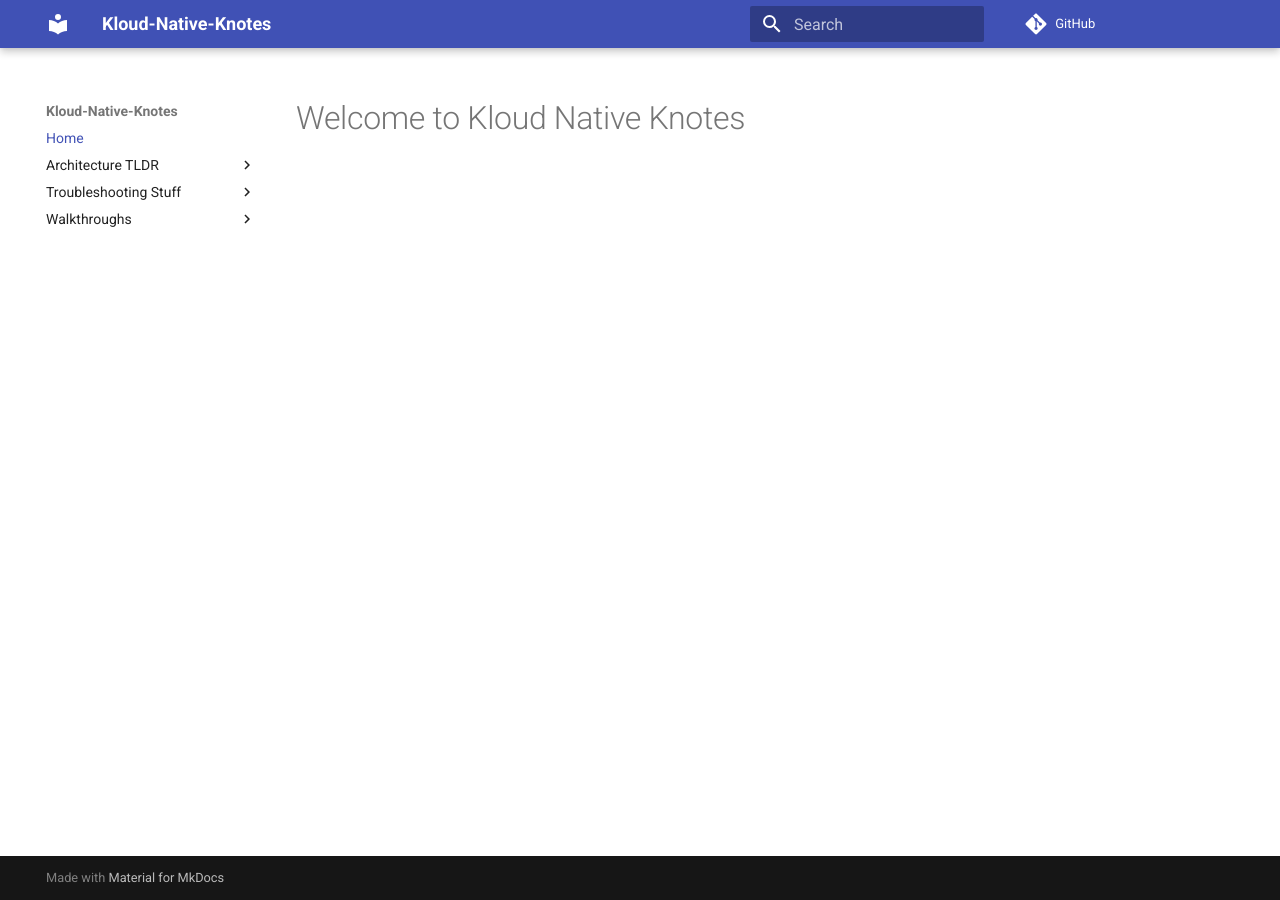
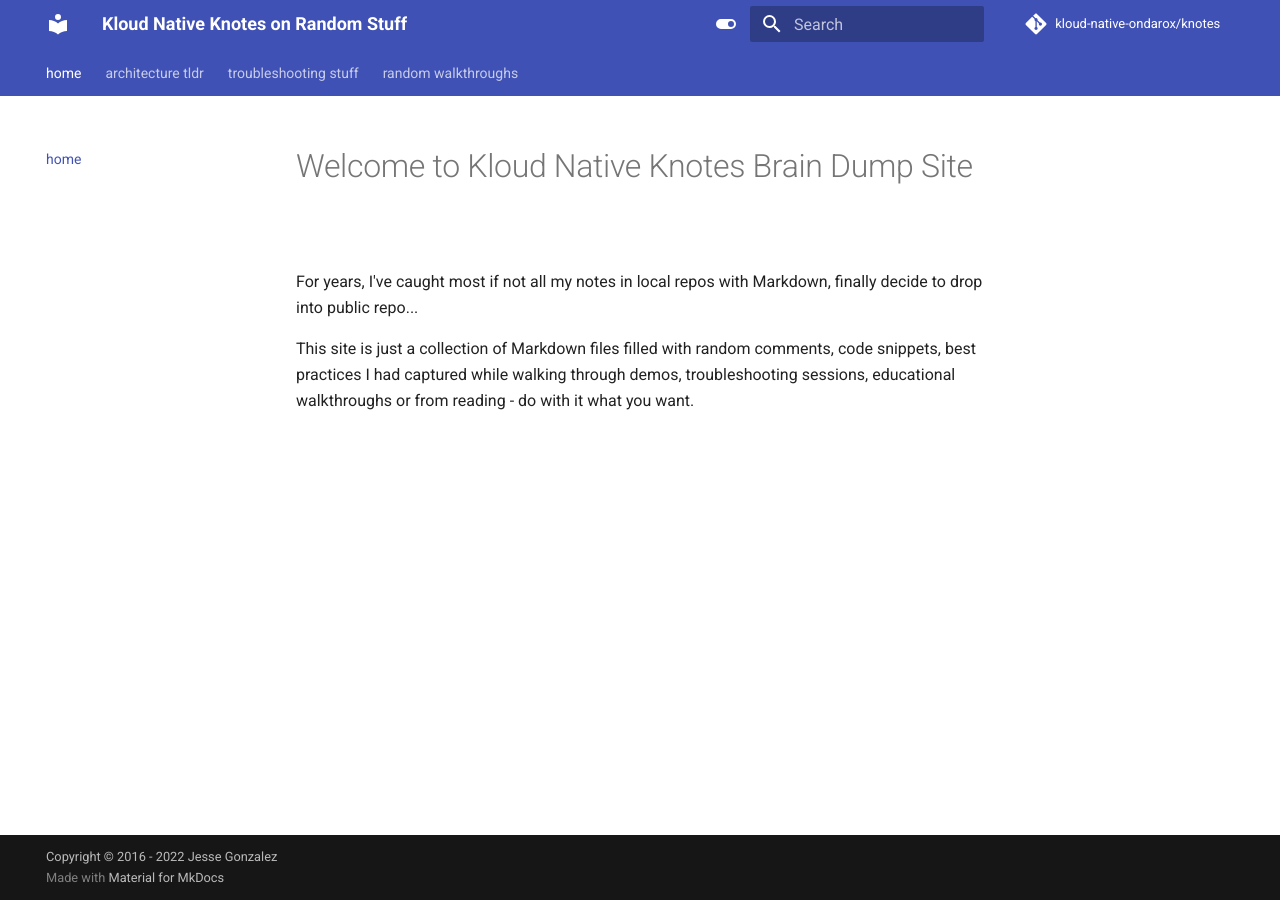
Before and after one commit to kloud-native-ondarox/knotes, an MkDocs documentation site: the page built from docs/index.md, in a window 1280 px wide. Built offline with MkDocs 1.6.1 and Material for MkDocs 9.7.7, drawn with Linux system fonts in a browser that asks for light colours; comment, search, counter and statistics services are not loaded.

```diff
--- a/docs/index.md
+++ b/docs/index.md
@@ -1 +1,8 @@
-# Welcome to Kloud Native Knotes
+# Welcome to Kloud Native Knotes Brain Dump Site
+
+For years, I've caught most if not all my notes in local repos with Markdown,
+finally decide to drop into public repo...
+
+This site is just a collection of Markdown files filled with random comments,
+code snippets, best practices I had captured while walking through demos, troubleshooting sessions,
+educational walkthroughs or from reading - do with it what you want.
--- a/mkdocs.yml
+++ b/mkdocs.yml
@@ -1,8 +1,10 @@
-site_name: Kloud-Native-Knotes
+site_name: Kloud Native Knotes on Random Stuff
 site_url: https://knotes.kloud-native.ondarox.dev/
 site_description: Personal Collection of Random Notes.
 site_author: Jesse Gonzalez
 
+# Repository
+repo_name: kloud-native-ondarox/knotes
 repo_url: https://github.com/kloud-native-ondarox/knotes
 edit_uri: ""
 
@@ -13,16 +15,74 @@
   hljs_languages:
       - yaml
 
+  # Default values, taken from mkdocs_theme.yml
+  language: en
+  features:
+    - content.code.annotate
+    # - content.tabs.link
+    # - header.autohide
+    # - navigation.expand
+    - navigation.indexes
+    # - navigation.instant
+    - navigation.sections
+    - navigation.tabs
+    # - navigation.tabs.sticky
+    - navigation.top
+    - navigation.tracking
+    - search.highlight
+    - search.share
+    - search.suggest
+    - toc.follow
+    # - toc.integrate
+  palette:
+    - scheme: default
+      primary: indigo
+      accent: indigo
+      toggle:
+        icon: material/toggle-switch
+        name: Switch to dark mode
+    - scheme: slate
+      primary: red
+      accent: red
+      toggle:
+        icon: material/toggle-switch-off-outline
+        name: Switch to light mode
+  font:
+    text: Roboto
+    code: Roboto Mono
+
 extra:
   homepage: https://knotes.kloud-native.ondarox.dev/
+
+# Extensions
+markdown_extensions:
+  - abbr
+  - admonition
+  - attr_list
+  - def_list
+  - footnotes
+  - meta
+  - md_in_html
+  - toc:
+      permalink: true
+# Plugins
+plugins:
+  - search
+  - minify:
+      minify_html: true
+
 nav:
-  - Home: index.md
-  - Architecture TLDR:
-    - Kubernetes Best Practices:
-        - Business Continuity: architecture-tldr/kubernetes-best-practices/business-continuity.md
-  - Troubleshooting Stuff:
-    - Kubernetes:
+  - home: index.md
+  - architecture tldr:
+    - kubernetes best practices:
+        - references: architecture-tldr/kubernetes-best-practices/references.md
+  - troubleshooting stuff:
+    - kubernetes:
         - etcd: troubleshooting/kubernetes/etcd.md
-  - Walkthroughs:
-    - Nutanix Karbon:
-        - Airgap Deployments: walkthroughs/nutanix/karbon/airgap.md
+        - references: architecture-tldr/kubernetes-best-practices/references.md
+  - random walkthroughs:
+    - nutanix karbon:
+        - airgap deployments: walkthroughs/nutanix/karbon/airgap.md
+
+# Copyright
+copyright: Copyright &copy; 2016 - 2022 Jesse Gonzalez
--- a/requirements.txt
+++ b/requirements.txt
@@ -1,6 +1,8 @@
 mkdocs==1.2.3
 mkdocs-material==8.2.7
 mkdocs-material-extensions==1.0.3
+mkdocs-minify-plugin
+mkdocs-redirects
 click==3.3
 ghp-import==1.0
 importlib-metadata==3.10
```
Also changed, not shown: docs/architecture-tldr/kubernetes-best-practices/business-continuity.md (deleted, +0 -6 lines), docs/architecture-tldr/kubernetes-best-practices/references.md (added, +24 -0 lines), docs/troubleshooting/kubernetes/references.md (added, +7 -0 lines), 2 other files.
